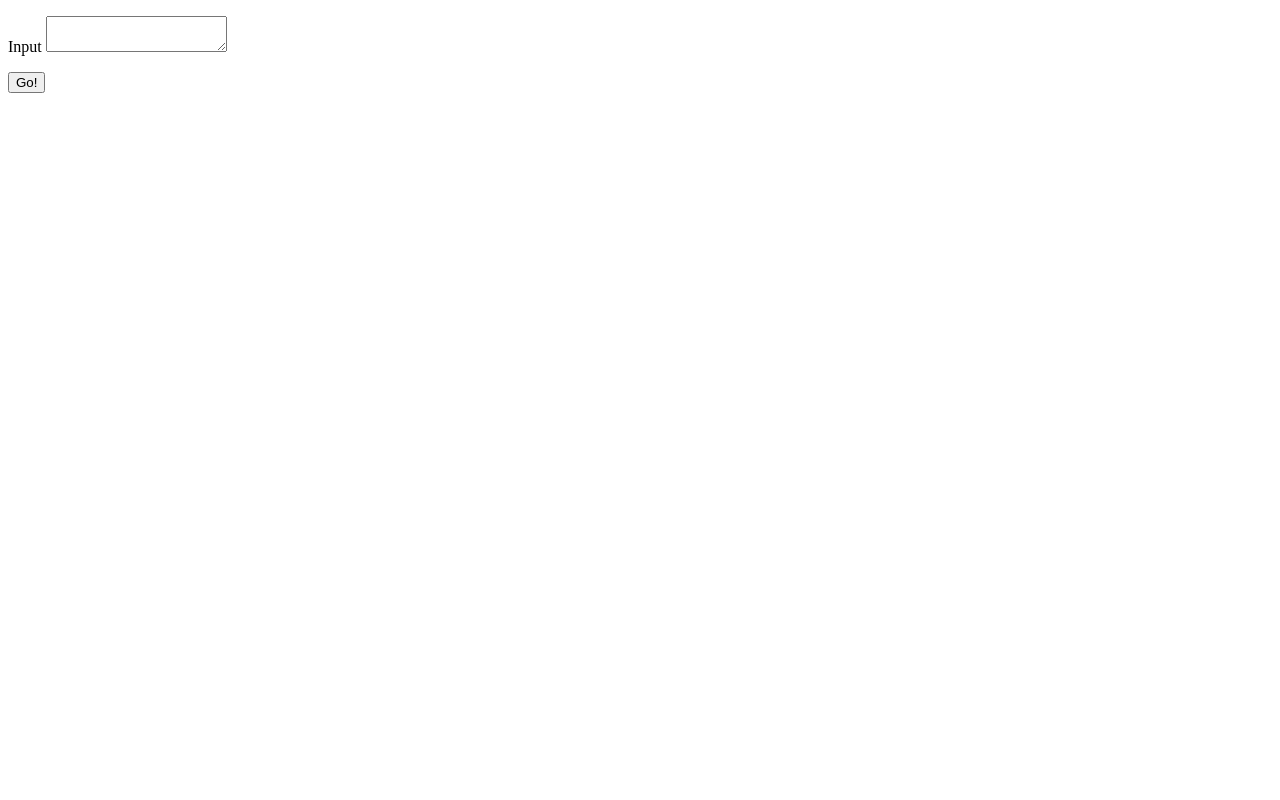
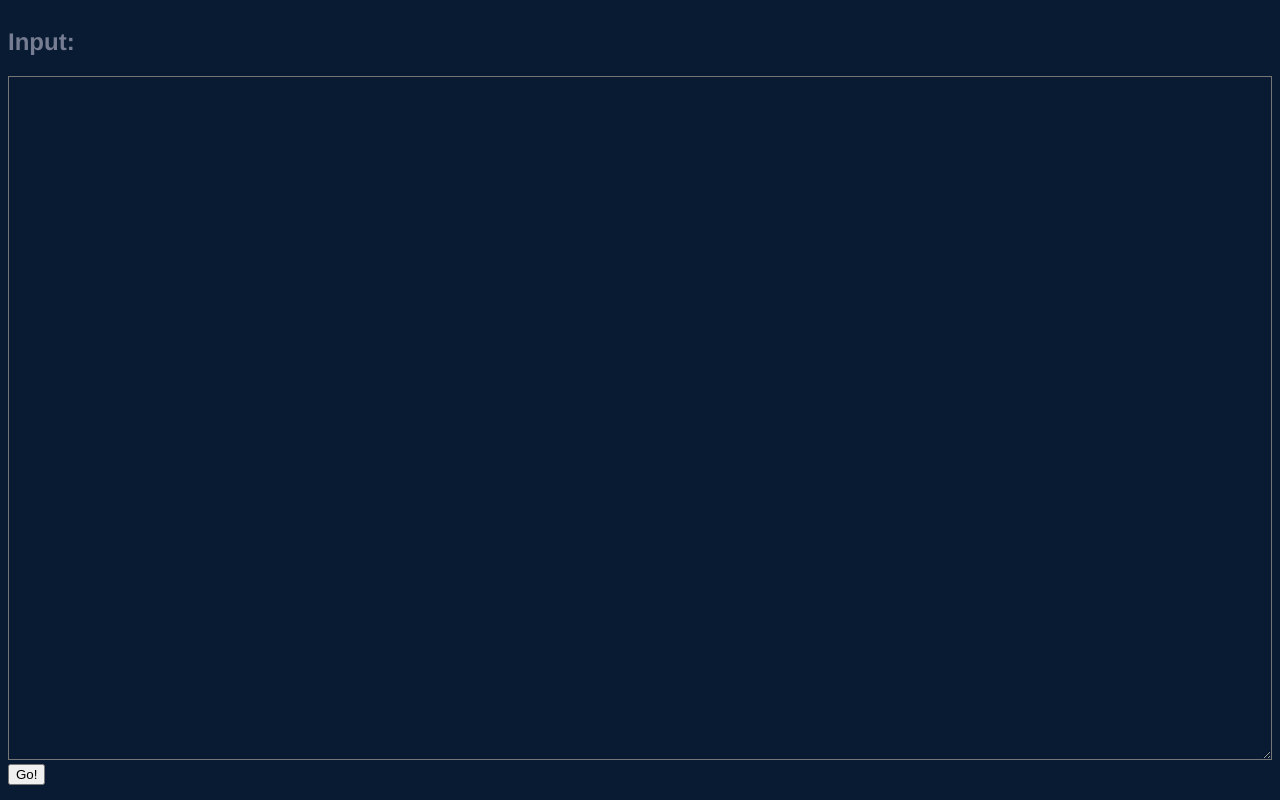
Before and after one commit to iccanobif/memoria, an Angular app: page / in a window 1280 px wide. Built offline with nearby package versions, Linux system fonts and the light colour scheme.

Commit message:
improved graphics

```diff
--- a/package.json
+++ b/package.json
@@ -4,7 +4,7 @@
   "scripts": {
     "ng": "ng",
     "start": "ng serve",
-    "build": "ng build",
+    "build": "ng build --prod --base-href memoria",
     "test": "ng test",
     "lint": "ng lint",
     "e2e": "ng e2e"
--- a/src/app/app.component.html
+++ b/src/app/app.component.html
@@ -1,7 +1,11 @@
-<div *ngIf="gameOver">game over</div>
-<div *ngIf="!playing">
-  <p>Input <textarea [(ngModel)]="rawInput"></textarea></p>
-  <p><button (click)="go()">Go!</button></p>
+<div id="global-container">
+  <div *ngIf="!playing" id="bleh-container">
+    <h2>Input: </h2>
+    <textarea [(ngModel)]="rawInput"></textarea>
+    <div>
+      <button (click)="go()">Go!</button>
+      <span *ngIf="gameOver">game over</span>
+    </div>
   </div>
   <div *ngIf="playing">
     <p>
@@ -10,3 +14,4 @@
     <button (click)="ok()">OK</button>
     <button (click)="ko()">KO</button>
   </div>
+</div>
--- a/src/app/app.component.scss
+++ b/src/app/app.component.scss
@@ -0,0 +1,23 @@
+#global-container
+{
+    position: fixed;
+    width: 100%;
+    height: 100%;
+    padding: 8px;
+    border: 0;
+    margin: 0;
+    top: 0;
+    left: 0;
+}
+#bleh-container
+{
+    height: calc(100% - 100px);
+}
+textarea
+{
+    background-color: #081B33;
+    color: #767D92;
+    width: 100%;
+    height: 100%;
+
+}
--- a/src/styles.scss
+++ b/src/styles.scss
@@ -1 +1,11 @@
-/* You can add global styles to this file, and also import other style files */
+body
+{
+    background-color: #081B33;
+    color: #767D92;
+    font-family: Helvetica, Arial, sans-serif;
+}
+
+*
+{
+    box-sizing: border-box;
+}
```
Lines whose indentation alone changed are shown as unchanged.
